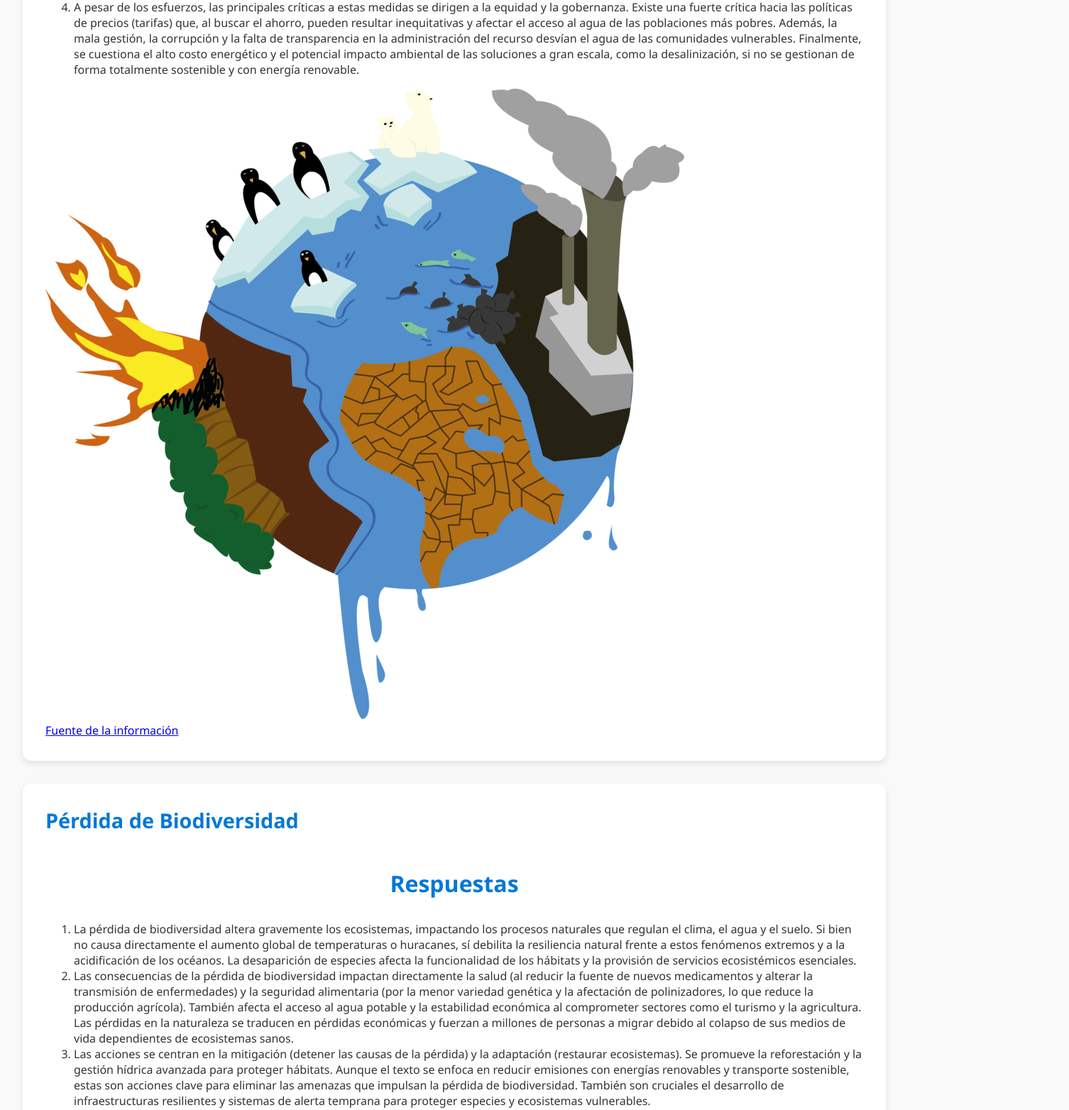
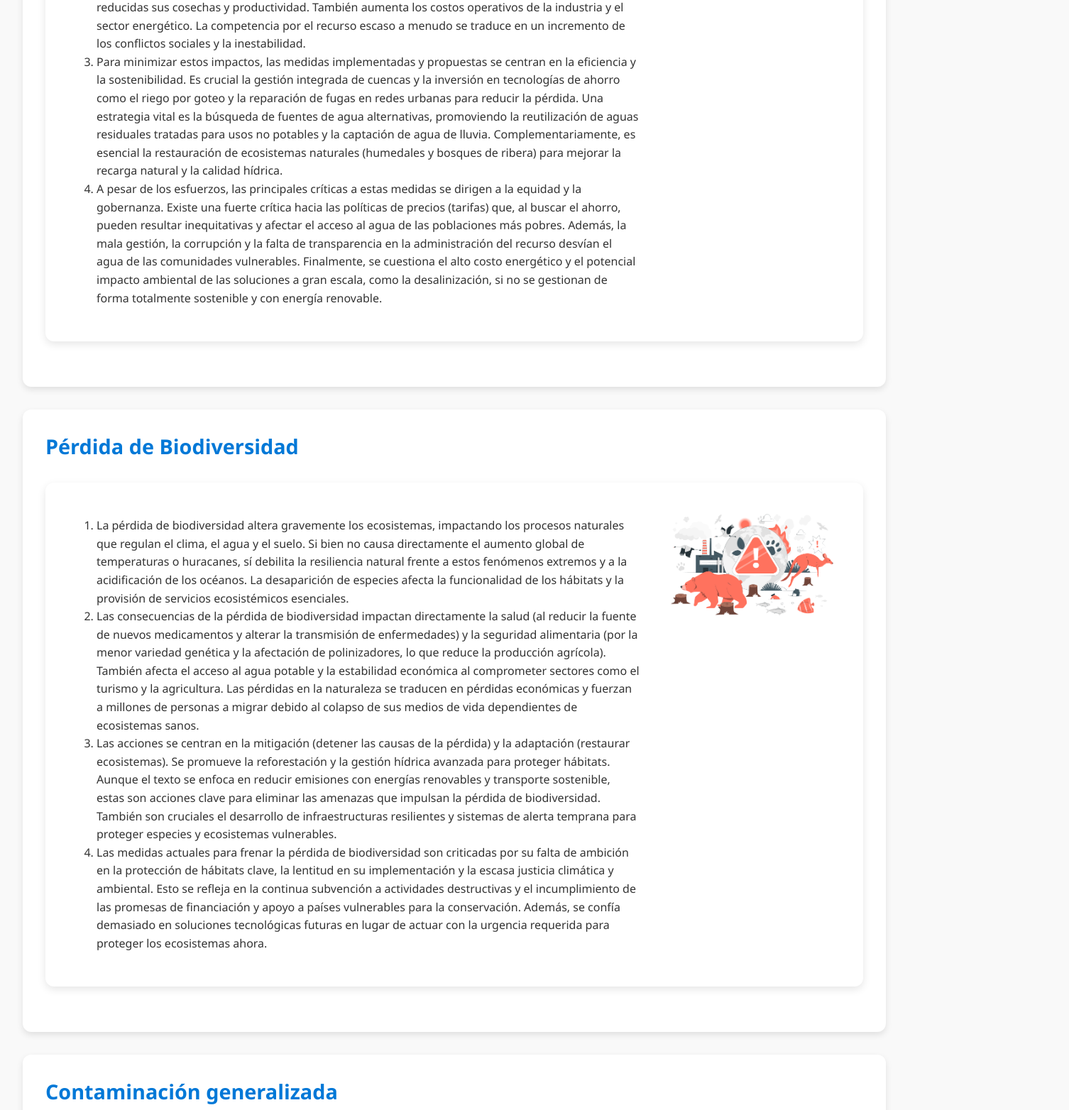
Before and after one commit to Rorro101004/RetosAmbientales_m1708, a plain HTML site: page RetosAmbientales.html in a window 1280 px wide. Shown: the part 2203-3767 px from the top of the page at 71% size, 1506 px wide, since content can reach past the window. Drawn offline with Linux system fonts and the light colour scheme.

Commit message:
Fixed html errors and added css to respuestas

```diff
--- a/RetosAmbientales.css
+++ b/RetosAmbientales.css
@@ -144,6 +144,52 @@ section .titulo {
   box-shadow: 0 8px 20px rgba(0,0,0,0.2);
 }
 
+/* Contenedor principal del bloque */
+.bloque {
+  display: flex;
+  flex-direction: row;
+  gap: 2rem; /* separación entre texto e imagen */
+  background: #ffffff;
+  padding: 2rem;
+  border-radius: 12px;
+  box-shadow: 0 4px 12px rgba(0,0,0,0.1);
+  margin: 2rem 0;
+  align-items: flex-start;
+}
+
+/* Texto */
+.bloque .content {
+  flex: 1; /* ocupa todo el espacio disponible */
+  line-height: 1.6;
+  font-size: 1rem;
+  color: #333;
+}
+
+/* Imagen */
+.bloque .imagen {
+  flex: 0 0 250px; /* ancho fijo aproximado para la imagen */
+}
+
+.bloque .imagen img {
+  width: 100%;
+  height: auto;
+  border-radius: 12px;
+  object-fit: cover;
+}
+
+/* Responsivo: apila en móvil */
+@media (max-width: 768px) {
+  .bloque {
+    flex-direction: column;
+    align-items: center;
+  }
+
+  .bloque .imagen {
+    width: 80%; /* ocupa menos espacio y se centra */
+    margin-top: 1.5rem;
+  }
+}
+
 
 /* ----- EFECTO DE SCROLL SUAVE ----- */
 html {
--- a/RetosAmbientales.html
+++ b/RetosAmbientales.html
@@ -37,61 +37,89 @@
         </div>
 
         <div class="part1">
-    <h2>Preguntas</h2>
+            <h2>PREGUNTAS</h2>
         </div>
 
         <div class="part2">
             <ol class="preguntas">
                 <li><a href="#respuesta1">¿Cuál es el impacto ambiental que ha provocado?</a></li>
-      <li><a href="#respuesta2">¿Cuál es el impacto que tiene sobre las personas y el desarrollo de la actividad económica?</a></li>
-      <li><a href="#respuesta3">¿Cuáles son las medidas y/o acciones para minimizar los impactos ambientales que se han llevado a cabo?</a></li>
+                <li><a href="#respuesta2">¿Cuál es el impacto que tiene sobre las personas y el desarrollo de la
+                        actividad económica?</a></li>
+                <li><a href="#respuesta3">¿Cuáles son las medidas y/o acciones para minimizar los impactos ambientales
+                        que se han llevado a cabo?</a></li>
                 <li><a href="#respuesta4">¿Cuáles son las principales críticas a las medidas anteriores?</a></li>
             </ol>
         </div>
     </main>
 
     </section>
-
+    <div class="part1">
+        <h2>RESPUESTAS</h2>
+    </div>
 
     <section id="cambio-climatico">
         <div class="titulo">
             Cambio Climático
         </div>
-        <div class="part1">
-            <h2>Respuestas</h2>
-        </div>
 
-        <div class="part2">
+        <section class="bloque">
+            <div class="content">
                 <ol>
-                <li >El impacto ambiental más grave de la escasez hídrica es la destrucción acelerada de los ecosistemas acuáticos continentales y costeros. Esto ocurre principalmente por la sobreextracción de agua, que reduce drásticamente el caudal ecológico de ríos y acuíferos, llevando al secado de humedales y a la consiguiente pérdida de biodiversidad. Además, la menor cantidad de agua residual diluye menos los vertidos, lo que incrementa la concentración de contaminantes y degrada la calidad del recurso restante. En las zonas litorales, la sobreexplotación de acuíferos provoca la temida intrusión de agua salina, inutilizando las reservas de agua dulce subterránea.</li>
-                <li>La escasez de agua genera graves consecuencias sociales y económicas. A nivel humano, el impacto principal es sobre la salud pública, pues la falta de acceso a agua potable segura y saneamiento es causa directa de la propagación de enfermedades hídricas como el cólera. Económicamente, frena el desarrollo, afectando gravemente a la producción agrícola, que es el mayor consumidor de agua y ve reducidas sus cosechas y productividad. También aumenta los costos operativos de la industria y el sector energético. La competencia por el recurso escaso a menudo se traduce en un incremento de los conflictos sociales y la inestabilidad.</li>
-                <li>Para minimizar estos impactos, las medidas implementadas y propuestas se centran en la eficiencia y la sostenibilidad. Es crucial la gestión integrada de cuencas y la inversión en tecnologías de ahorro como el riego por goteo y la reparación de fugas en redes urbanas para reducir la pérdida. Una estrategia vital es la búsqueda de fuentes de agua alternativas, promoviendo la reutilización de aguas residuales tratadas para usos no potables y la captación de agua de lluvia. Complementariamente, es esencial la restauración de ecosistemas naturales (humedales y bosques de ribera) para mejorar la recarga natural y la calidad hídrica.</li>
-                <li>A pesar de los esfuerzos, las principales críticas a estas medidas se dirigen a la equidad y la gobernanza. Existe una fuerte crítica hacia las políticas de precios (tarifas) que, al buscar el ahorro, pueden resultar inequitativas y afectar el acceso al agua de las poblaciones más pobres. Además, la mala gestión, la corrupción y la falta de transparencia en la administración del recurso desvían el agua de las comunidades vulnerables. Finalmente, se cuestiona el alto costo energético y el potencial impacto ambiental de las soluciones a gran escala, como la desalinización, si no se gestionan de forma totalmente sostenible y con energía renovable.</li>
+                    <li>El impacto ambiental más grave de la escasez hídrica es la destrucción acelerada de los
+                        ecosistemas acuáticos continentales y costeros. Esto ocurre principalmente por la
+                        sobreextracción de agua, que reduce drásticamente el caudal ecológico de ríos y acuíferos,
+                        llevando al secado de humedales y a la consiguiente pérdida de biodiversidad. Además, la menor
+                        cantidad de agua residual diluye menos los vertidos, lo que incrementa la concentración de
+                        contaminantes y degrada la calidad del recurso restante. En las zonas litorales, la
+                        sobreexplotación de acuíferos provoca la temida intrusión de agua salina, inutilizando las
+                        reservas de agua dulce subterránea.</li>
+                    <li>La escasez de agua genera graves consecuencias sociales y económicas. A nivel humano, el impacto
+                        principal es sobre la salud pública, pues la falta de acceso a agua potable segura y saneamiento
+                        es causa directa de la propagación de enfermedades hídricas como el cólera. Económicamente,
+                        frena el desarrollo, afectando gravemente a la producción agrícola, que es el mayor consumidor
+                        de agua y ve reducidas sus cosechas y productividad. También aumenta los costos operativos de la
+                        industria y el sector energético. La competencia por el recurso escaso a menudo se traduce en un
+                        incremento de los conflictos sociales y la inestabilidad.</li>
+                    <li>Para minimizar estos impactos, las medidas implementadas y propuestas se centran en la
+                        eficiencia y la sostenibilidad. Es crucial la gestión integrada de cuencas y la inversión en
+                        tecnologías de ahorro como el riego por goteo y la reparación de fugas en redes urbanas para
+                        reducir la pérdida. Una estrategia vital es la búsqueda de fuentes de agua alternativas,
+                        promoviendo la reutilización de aguas residuales tratadas para usos no potables y la captación
+                        de agua de lluvia. Complementariamente, es esencial la restauración de ecosistemas naturales
+                        (humedales y bosques de ribera) para mejorar la recarga natural y la calidad hídrica.</li>
+                    <li>A pesar de los esfuerzos, las principales críticas a estas medidas se dirigen a la equidad y la
+                        gobernanza. Existe una fuerte crítica hacia las políticas de precios (tarifas) que, al buscar el
+                        ahorro, pueden resultar inequitativas y afectar el acceso al agua de las poblaciones más pobres.
+                        Además, la mala gestión, la corrupción y la falta de transparencia en la administración del
+                        recurso desvían el agua de las comunidades vulnerables. Finalmente, se cuestiona el alto costo
+                        energético y el potencial impacto ambiental de las soluciones a gran escala, como la
+                        desalinización, si no se gestionan de forma totalmente sostenible y con energía renovable.</li>
                 </ol>
             </div>
-        <div>
+            <div class="imagen">
                 <img src="imgs/cambio_climatico.png" alt="imagen cambio climatico">
             </div>
-        <a href="https://climate.ec.europa.eu/climate-change/consequences-climate-change_es">Fuente de la información</a>
-
+        </section>
     </section>
     <section id="biodiversidad">
         <div class="titulo">
             Pérdida de Biodiversidad
         </div>
-        <div class="part1">
-            <h2>Respuestas</h2>
-        </div>
-        <div class="part2">
+        <section class="bloque">
+            <div class="content">
                 <ol>
                     <li>
-                    La pérdida de biodiversidad altera gravemente los ecosistemas, impactando los procesos naturales que
+                        La pérdida de biodiversidad altera gravemente los ecosistemas, impactando los procesos naturales
+                        que
                         regulan el clima, el agua y el suelo. Si bien no causa directamente el aumento global de
-                    temperaturas o huracanes, sí debilita la resiliencia natural frente a estos fenómenos extremos y a
-                    la acidificación de los océanos. La desaparición de especies afecta la funcionalidad de los hábitats
+                        temperaturas o huracanes, sí debilita la resiliencia natural frente a estos fenómenos extremos y
+                        a
+                        la acidificación de los océanos. La desaparición de especies afecta la funcionalidad de los
+                        hábitats
                         y la provisión de servicios ecosistémicos esenciales.</li>
                     <li>Las consecuencias de la pérdida de biodiversidad impactan directamente la salud (al reducir la
-                    fuente de nuevos medicamentos y alterar la transmisión de enfermedades) y la seguridad alimentaria
+                        fuente de nuevos medicamentos y alterar la transmisión de enfermedades) y la seguridad
+                        alimentaria
                         (por la menor variedad genética y la afectación de polinizadores, lo que reduce la producción
                         agrícola). También afecta el acceso al agua potable y la estabilidad económica al comprometer
                         sectores como el turismo y la agricultura. Las pérdidas en la naturaleza se traducen en pérdidas
@@ -99,99 +127,118 @@
                         dependientes de ecosistemas sanos.
                     </li>
                     <li>Las acciones se centran en la mitigación (detener las causas de la pérdida) y la adaptación
-                    (restaurar ecosistemas). Se promueve la reforestación y la gestión hídrica avanzada para proteger
+                        (restaurar ecosistemas). Se promueve la reforestación y la gestión hídrica avanzada para
+                        proteger
                         hábitats. Aunque el texto se enfoca en reducir emisiones con energías renovables y transporte
                         sostenible, estas son acciones clave para eliminar las amenazas que impulsan la pérdida de
                         biodiversidad. También son cruciales el desarrollo de infraestructuras resilientes y sistemas de
                         alerta temprana para proteger especies y ecosistemas vulnerables.
                     </li>
-                <li>Las medidas actuales para frenar la pérdida de biodiversidad son criticadas por su falta de ambición
-                    en la protección de hábitats clave, la lentitud en su implementación y la escasa justicia climática
+                    <li>Las medidas actuales para frenar la pérdida de biodiversidad son criticadas por su falta de
+                        ambición
+                        en la protección de hábitats clave, la lentitud en su implementación y la escasa justicia
+                        climática
                         y ambiental. Esto se refleja en la continua subvención a actividades destructivas y el
-                    incumplimiento de las promesas de financiación y apoyo a países vulnerables para la conservación.
-                    Además, se confía demasiado en soluciones tecnológicas futuras en lugar de actuar con la urgencia
+                        incumplimiento de las promesas de financiación y apoyo a países vulnerables para la
+                        conservación.
+                        Además, se confía demasiado en soluciones tecnológicas futuras en lugar de actuar con la
+                        urgencia
                         requerida para proteger los ecosistemas ahora.</li>
                 </ol>
             </div>
-        <div>
+            <div class="imagen">
                 <img src="imgs/385ff015f435259052f6c3cacfdcd789.png" alt="imagen cambio climatico">
             </div>
-        <a href="https://www.ecologiaverde.com/perdida-de-la-biodiversidad-causas-y-consecuencias-1094.html">Primera Fuente de la información</a>
-        <a href="https://www.iberdrola.com/sostenibilidad/perdida-de-biodiversidad">Segunda Fuente de la información</a>
+        </section>
     </section>
     <section id="contaminacion">
         <div class="titulo">
             Contaminación generalizada
         </div>
-        <div class="part1">
-            <h2>Respuestas</h2>
-        </div>
-        <div class="part2">
+        <section class="bloque">
+            <div class="content">
                 <ol>
                     <li>
-                    La contaminación generalizada provoca graves problemas ambientales, incluyendo la acidificación de
+                        La contaminación generalizada provoca graves problemas ambientales, incluyendo la acidificación
+                        de
                         los océanos y la aceleración de la pérdida de biodiversidad al alterar los ecosistemas. Aunque
-                    fenómenos como el aumento de temperaturas, el deshielo de polos y los extremos climáticos se asocian
+                        fenómenos como el aumento de temperaturas, el deshielo de polos y los extremos climáticos se
+                        asocian
                         al cambio climático, la contaminación del aire y del agua con partículas, vertidos tóxicos y
                         residuos es un factor clave que los agrava y contribuye directamente al deterioro global.</li>
                     <li>Las consecuencias de la contaminación afectan directamente la salud de las personas, causando
-                        enfermedades respiratorias debido a la mala calidad del aire y generando estrés térmico. Impacta la
-                        seguridad alimentaria al contaminar suelos y reducir la producción agrícola, y limita el acceso al
-                        agua potable por la polución hídrica. La contaminación genera pérdidas en sectores económicos como
+                        enfermedades respiratorias debido a la mala calidad del aire y generando estrés térmico. Impacta
+                        la
+                        seguridad alimentaria al contaminar suelos y reducir la producción agrícola, y limita el acceso
+                        al
+                        agua potable por la polución hídrica. La contaminación genera pérdidas en sectores económicos
+                        como
                         el turismo y la agricultura, y las condiciones ambientales deterioradas fuerzan a millones de
                         personas a migrar.
                     </li>
                     <li>Las acciones para combatir la contaminación se centran en la mitigación (reducir vertidos y
-                        emisiones) y la adaptación (gestionar las consecuencias). Se promueven el uso de energías renovables
-                        para reducir la quema de combustibles fósiles, la eficiencia energética, el transporte sostenible y
-                        la reforestación. También son esenciales el desarrollo de infraestructuras resilientes (como plantas
+                        emisiones) y la adaptación (gestionar las consecuencias). Se promueven el uso de energías
+                        renovables
+                        para reducir la quema de combustibles fósiles, la eficiencia energética, el transporte
+                        sostenible y
+                        la reforestación. También son esenciales el desarrollo de infraestructuras resilientes (como
+                        plantas
                         de tratamiento de aguas) y la gestión hídrica avanzada para purificar y conservar los recursos.
                     </li>
-                    <li>Las medidas actuales contra la contaminación son criticadas por su falta de ambición, la lentitud en
+                    <li>Las medidas actuales contra la contaminación son criticadas por su falta de ambición, la
+                        lentitud en
                         la implementación y la escasa justicia climática y ambiental. Persiste la crítica de que muchos
-                        gobiernos siguen subvencionando combustibles fósiles (una fuente primaria de contaminación), que las
+                        gobiernos siguen subvencionando combustibles fósiles (una fuente primaria de contaminación), que
+                        las
                         promesas de financiación y apoyo para tecnologías de control de polución y limpieza en países
-                    vulnerables no se cumplen, y que hay un exceso de confianza en soluciones tecnológicas futuras en
+                        vulnerables no se cumplen, y que hay un exceso de confianza en soluciones tecnológicas futuras
+                        en
                         lugar de actuar con urgencia ahora para frenar la polución en su origen.</li>
                 </ol>
             </div>
-        <div>
+            <div class="imagen">
                 <img src="imgs/images.jpeg" alt="imagen cambio climatico">
             </div>
-        <a href="https://www.cima.fcen.uba.ar/cuales-son-los-principales-tipos-de-contaminacion-ambiental/#:~:text=La%20contaminaci%C3%B3n%20es%20generalizada%20y%20representa%20una%20amenaza,bebemos%20y%20la%20tierra%20en%20la%20que%20vivimos%E2%80%9D.">Fuente de información</a>
+        </section>
     </section>
     <section class="agua">
         <div class="titulo">
             Escasez y gestión insostenible del agua
         </div>
-        <div class="part1">
-            <h2>Respuestas</h2>
-        </div>
-        <div class="part2">
+
+        <section class="bloque">
+            <div class="content">
                 <ol>
                     <li>
                         El impacto ambiental más grave es la destrucción de ecosistemas acuáticos (ríos, humedales,
-                    acuíferos) debido a la sobreextracción y la contaminación por vertidos, lo que conduce a la pérdida
+                        acuíferos) debido a la sobreextracción y la contaminación por vertidos, lo que conduce a la
+                        pérdida
                         de biodiversidad y, en zonas costeras, a la intrusión de agua salina.</li>
-                <li>El impacto sobre las personas incluye graves problemas de salud pública por la falta de agua potable
+                    <li>El impacto sobre las personas incluye graves problemas de salud pública por la falta de agua
+                        potable
                         y saneamiento seguro, causando enfermedades. Económicamente, frena el desarrollo al afectar
-                    directamente la producción agrícola (mayor consumidora de agua), aumentar los costos operativos en
+                        directamente la producción agrícola (mayor consumidora de agua), aumentar los costos operativos
+                        en
                         la industria y generar conflictos sociales por la competencia del recurso.
                     </li>
                     <li>Las medidas para minimizar estos impactos se enfocan en la eficiencia y la sostenibilidad. Se
-                    promueve la reutilización de aguas residuales y la captación de lluvia, se invierte en tecnología de
+                        promueve la reutilización de aguas residuales y la captación de lluvia, se invierte en
+                        tecnología de
                         ahorro (riego por goteo y reparación de fugas), y se busca restaurar los ecosistemas naturales
                         (humedales y cuencas) para mejorar la recarga natural y la calidad del agua.
                     </li>
-                <li>Las principales críticas se dirigen a la inequidad de las políticas de precios (que pueden afectar a
-                    los más pobres) y a los problemas de gobernanza (mala gestión y corrupción), que desvían el recurso
+                    <li>Las principales críticas se dirigen a la inequidad de las políticas de precios (que pueden
+                        afectar a
+                        los más pobres) y a los problemas de gobernanza (mala gestión y corrupción), que desvían el
+                        recurso
                         de las comunidades. También se cuestiona el alto costo energético y el impacto ambiental de las
                         soluciones a gran escala, como la desalinización, si no se gestionan de forma sostenible.</li>
                 </ol>
             </div>
-        <div>
+            <div class="imagen">
                 <img src="imgs/soluciones-para-el-cuidado-y-tratamiento-del-agua.png" alt="imagen cambio climatico">
             </div>
+        </section>
     </section>
 </body>
 
```
Lines whose indentation alone changed are shown as unchanged.
